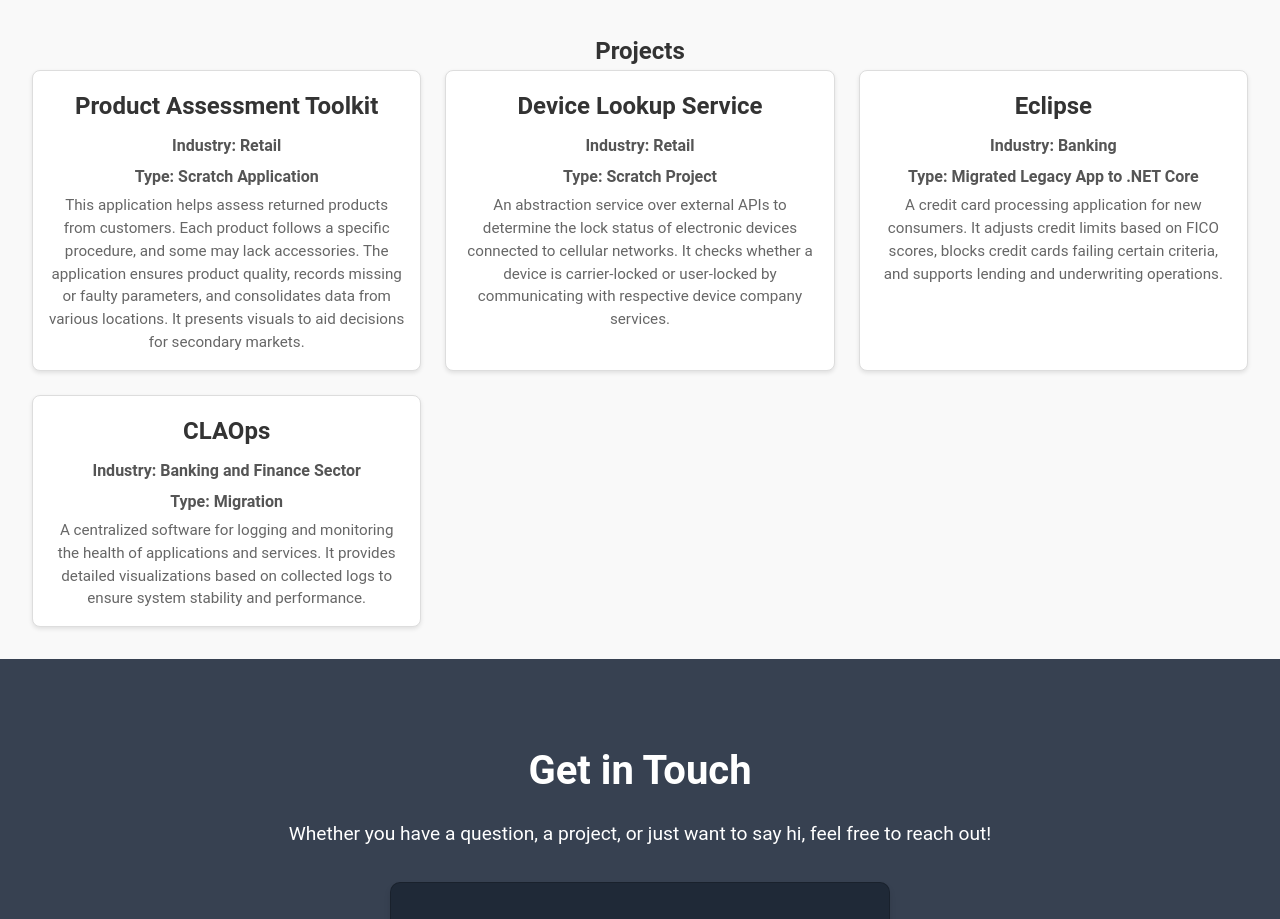
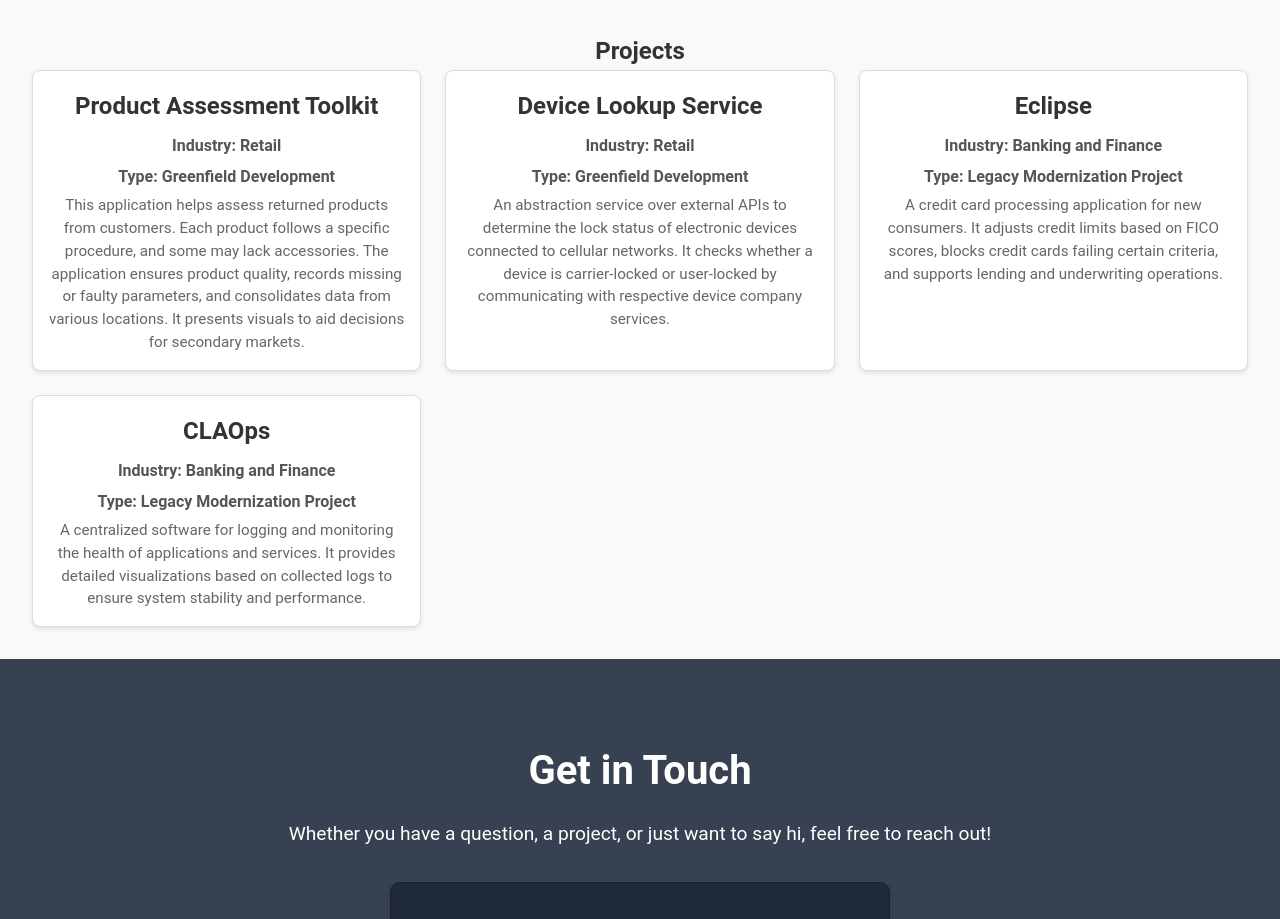
Before and after one commit to Mr-Brown-Rafi/Portifolio, a React (Create React App) app: page / in a window 1280 px wide. Shown: the part 1380-2299 px from the top of the page. Built offline with nearby package versions, Linux system fonts and the light colour scheme.

Commit message:
Updated projects section

```diff
--- a/src/components/Projects.jsx
+++ b/src/components/Projects.jsx
@@ -6,25 +6,25 @@ function Projects() {
     {
       name: 'Product Assessment Toolkit',
       industry: 'Retail',
-      type: 'Scratch Application',
+      type: 'Greenfield Development',
       description: 'This application helps assess returned products from customers. Each product follows a specific procedure, and some may lack accessories. The application ensures product quality, records missing or faulty parameters, and consolidates data from various locations. It presents visuals to aid decisions for secondary markets.'
     },
     {
       name: 'Device Lookup Service',
       industry: 'Retail',
-      type: 'Scratch Project',
+      type: 'Greenfield Development',
       description: 'An abstraction service over external APIs to determine the lock status of electronic devices connected to cellular networks. It checks whether a device is carrier-locked or user-locked by communicating with respective device company services.'
     },
     {
       name: 'Eclipse',
-      industry: 'Banking',
-      type: 'Migrated Legacy App to .NET Core',
+      industry: 'Banking and Finance',
+      type: 'Legacy Modernization Project',
       description: 'A credit card processing application for new consumers. It adjusts credit limits based on FICO scores, blocks credit cards failing certain criteria, and supports lending and underwriting operations.'
     },
     {
       name: 'CLAOps',
-      industry: 'Banking and Finance Sector',
-      type: 'Migration',
+      industry: 'Banking and Finance',
+      type: 'Legacy Modernization Project',
       description: 'A centralized software for logging and monitoring the health of applications and services. It provides detailed visualizations based on collected logs to ensure system stability and performance.'
     }
   ];
```
